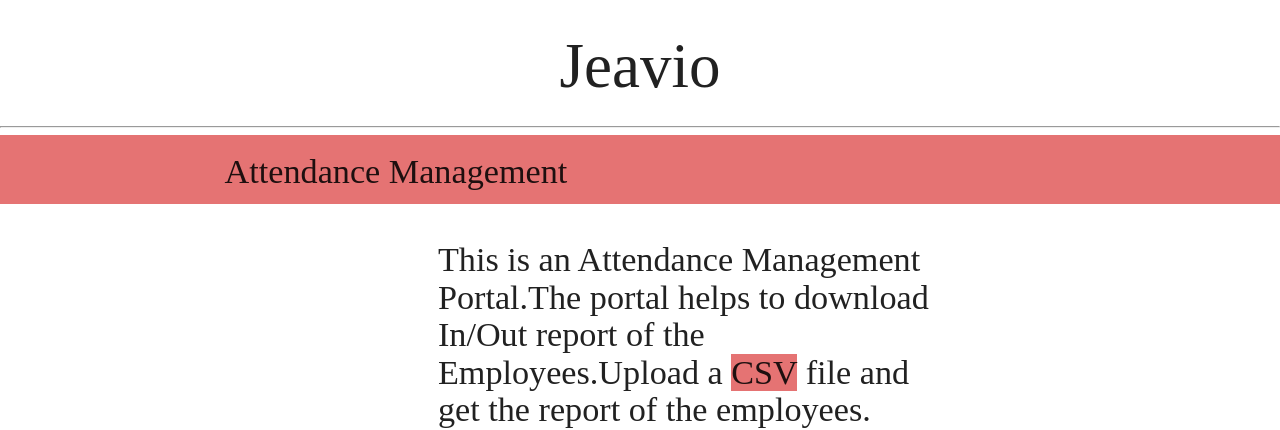
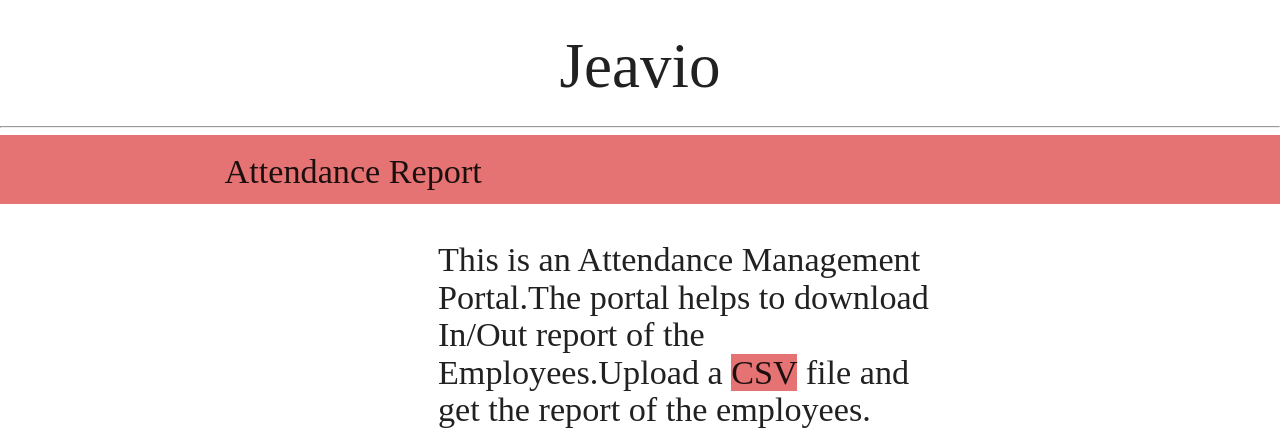
Before and after one commit to prit2596/Jeavio-AttendanceManagement, a PHP site: page / in a window 1280 px wide. Shown: the top 430 px of the page. Run offline with PHP 8.4, Linux system fonts and the light colour scheme; data that the repository does not hold is empty; some libraries are stand-ins or nearby versions; some web fonts are replaced.

Commit message:
minor change in text

```diff
--- /dev/null
+++ b/database_uname.txt
@@ -0,0 +1 @@
+mysql://be3c88f89b6700:d06bcc09@us-cdbr-iron-east-05.cleardb.net/heroku_d8e8081cf4561d5?reconnect=true
--- a/index.php
+++ b/index.php
@@ -174,7 +174,7 @@ require_once('format.php');
       <hr>
       <div class="row" style="background-color:#e57373">
         <div class="col s4 push-s2">
-          <h4 class="text-left">Attendance Management</h4>
+          <h4 class="text-left">Attendance Report</h4>
         </div>
       </div>
       <div class="row">
```
